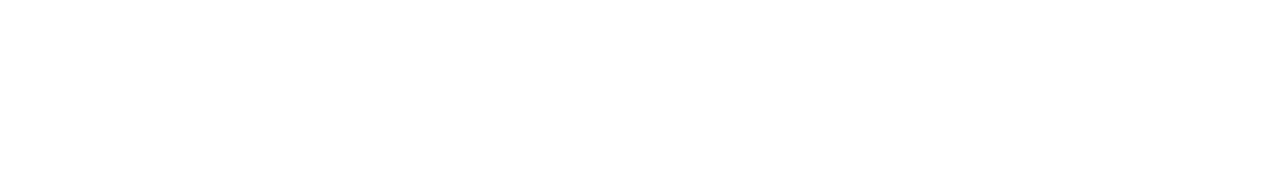
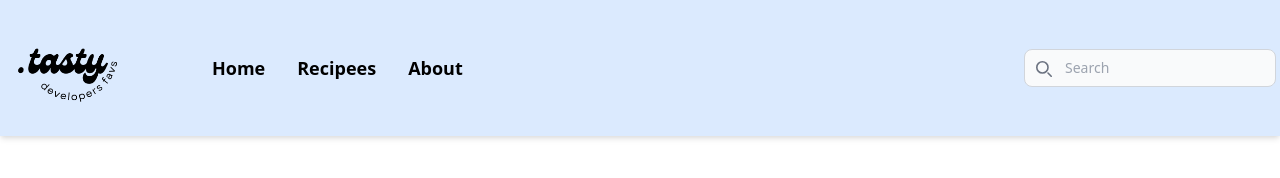
Before and after one commit to roycejohn/CookBookProj, a website: page rec3.html in a window 1280 px wide. Drawn offline with nearby package versions, Linux system fonts and the light colour scheme.

Commit message:
with navbar and links

```diff
--- a/rec3.html
+++ b/rec3.html
@@ -3,10 +3,74 @@
 <head>
     <meta charset="UTF-8">
     <meta name="viewport" content="width=device-width, initial-scale=1.0">
+
+    <link href="https://cdn.jsdelivr.net/npm/tailwindcss@2.2.19/dist/tailwind.min.css" rel="stylesheet">
+
     <link rel="stylesheet" href="./styles.css">
-    <title>Rec 3</title>
+    <link rel="stylesheet" href="https://cdnjs.cloudflare.com/ajax/libs/font-awesome/6.0.0-beta3/css/all.min.css">
+    <title>CookBookProject</title>
 </head>
 <body>
+    <header>
+        <nav class="bg-blue-100 shadow-md sticky">
+            <div class="max-w-screen-xl flex flex-wrap items-center justify-between mx-auto p-1 ">
+            <div class="flex content-center">
+                <img class="w-32"   src="./assets/logo.png" alt="Our Logo" >
+            <div class="flex ml-20">
+            <ul class="flex self-center no-wrap space-x-8 invisible md:visible font-semibold text-lg">
+                <li class="hover:text-red-500">
+                    <a href="#">Home </a>
+                </li>
+                <li class="hover:text-red-500">
+                    <a href="#">Recipees </a>
+                </li>
+                <li class="hover:text-red-500">
+                    <a href="#">About</a>
+                </li>
+             </ul>
+            </div>
+           </div>
+           <!-- here goes the trial button -->
+           <div class="flex  lg:hidden md:order-2 mr-4">
+            <button type="button" data-collapse-toggle="navbar-search" aria-controls="navbar-search" aria-expanded="false" class="md:hidden text-gray-500 dark:text-gray-400 hover:bg-gray-100 dark:hover:bg-gray-700 focus:outline-none focus:ring-4 focus:ring-gray-200 dark:focus:ring-gray-700 rounded-lg text-sm p-2.5 mr-1" >
+            <svg class="w-5 h-5 mr-5" aria-hidden="true" xmlns="http://www.w3.org/2000/svg" fill="none" viewBox="0 0 20 20">
+              <path stroke="currentColor" stroke-linecap="round" stroke-linejoin="round" stroke-width="2" d="m19 19-4-4m0-7A7 7 0 1 1 1 8a7 7 0 0 1 14 0Z"/>
+            </svg>
+            <span class="sr-only">Search</span>
+          </button>
+            <!-- <div class="relative hidden md:block">
+              <div class="absolute inset-y-0 left-0 flex items-center pl-3 pointer-events-none">
+                <svg class="w-4 h-4 text-gray-500 dark:text-gray-400" aria-hidden="true" xmlns="http://www.w3.org/2000/svg"
+                  fill="none" viewBox="0 0 20 20">
+                  <path stroke="currentColor" stroke-linecap="round" stroke-linejoin="round" stroke-width="2"
+                    d="m19 19-4-4m0-7A7 7 0 1 1 1 8a7 7 0 0 1 14 0Z" />
+                </svg>
+                <span class="sr-only">Search icon</span>
+              </div>
+              <input type="text" id="search-navbar" class="block w-full p-2 pl-10 text-sm text-gray-900 border border-gray-300 rounded-lg bg-gray-50 focus:ring-blue-500 focus:border-blue-500 dark:bg-gray-700 dark:border-gray-600 dark:placeholder-gray-400 dark:text-white dark:focus:ring-blue-500 dark:focus:border-blue-500" placeholder="Search...">
+            </div> -->
+            <button data-collapse-toggle="navbar-search" type="button" class="inline-flex items-center p-2 w-10 h-10 justify-center text-sm text-gray-500 rounded-lg md:hidden hover:bg-gray-100 focus:outline-none focus:ring-2 focus:ring-gray-200 dark:text-gray-400 dark:hover:bg-gray-700 dark:focus:ring-gray-600" aria-controls="navbar-search" aria-expanded="false">
+              <span class="sr-only">Open main menu</span>
+              <svg class="w-5 h-5 " aria-hidden="true" xmlns="http://www.w3.org/2000/svg" fill="none" viewBox="0 0 17 14">
+                  <path stroke="currentColor" stroke-linecap="round" stroke-linejoin="round" stroke-width="2" d="M1 1h15M1 7h15M1 13h15"/>
+              </svg>
+          </button>
+          </div>
+           <!-- end of trial button -->
+            <section class="flex relative invisible md:visible">
+            <div class=" searchBar relative top-0 search-navbar">
+                <input type="text" id="search-navbar" class=" relative block w-full p-2 pl-10 text-sm text-gray-900 border border-gray-300 rounded-lg bg-gray-50 focus:ring-blue-500 focus:border-blue-500 dark:bg-gray-700 dark:border-gray-600 dark:placeholder-gray-400 dark:text-white dark:focus:ring-blue-500 dark:focus:border-blue-500" placeholder="Search">
+                <svg class="absolute w-4 h-4 left-3 top-3 text-gray-500 dark:text-gray-400" aria-hidden="true" xmlns="http://www.w3.org/2000/svg" fill="none" viewBox="0 0 20 20">
+                <path stroke="currentColor" stroke-linecap="round" stroke-linejoin="round" stroke-width="2" d="m19 19-4-4m0-7A7 7 0 1 1 1 8a7 7 0 0 1 14 0Z"></path>
+                </svg>
+                </div>
+            </section>
 
+
+         </div>
+         </nav>
+
+
+        </header>
 </body>
 </html>
```
